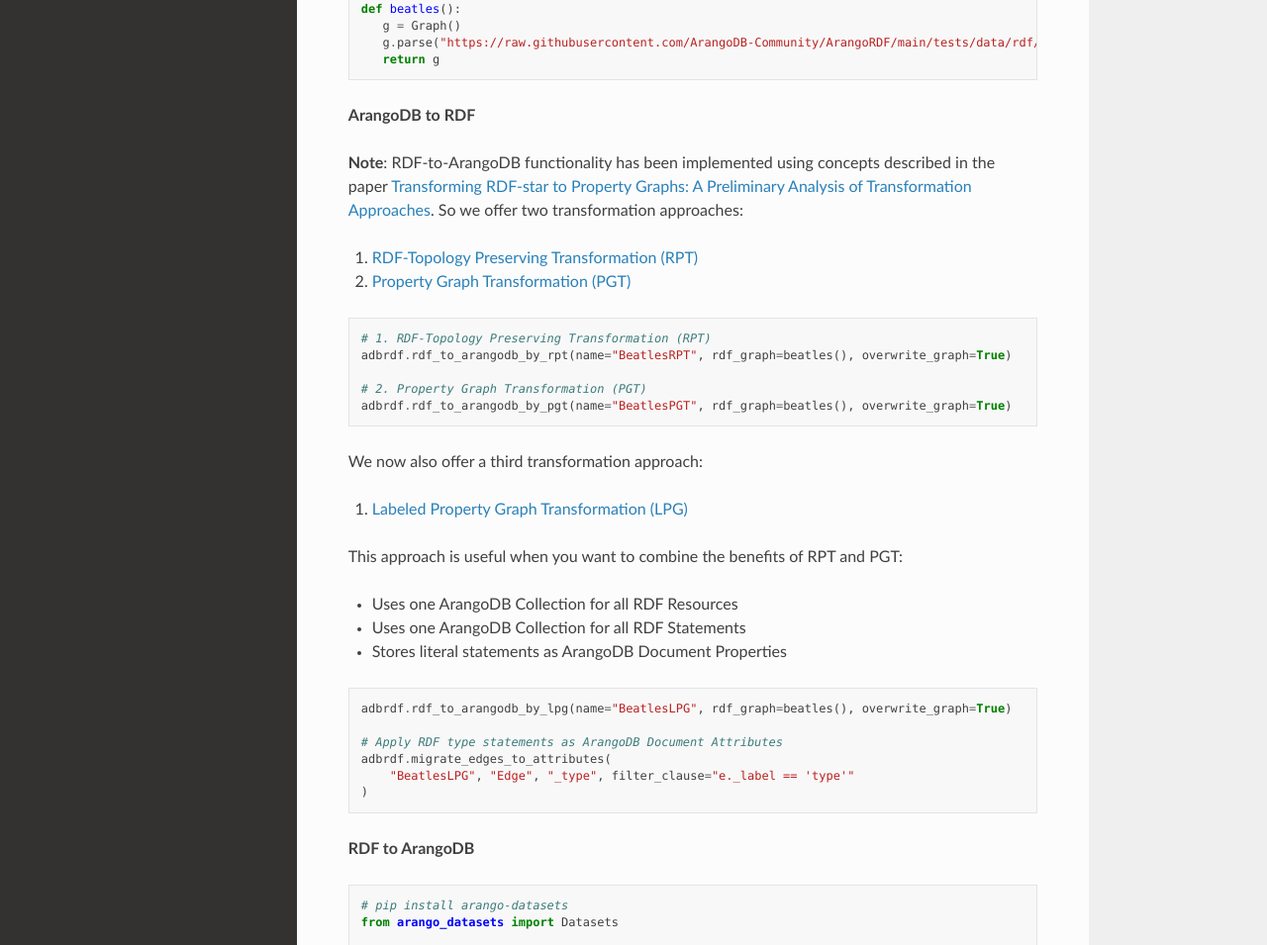
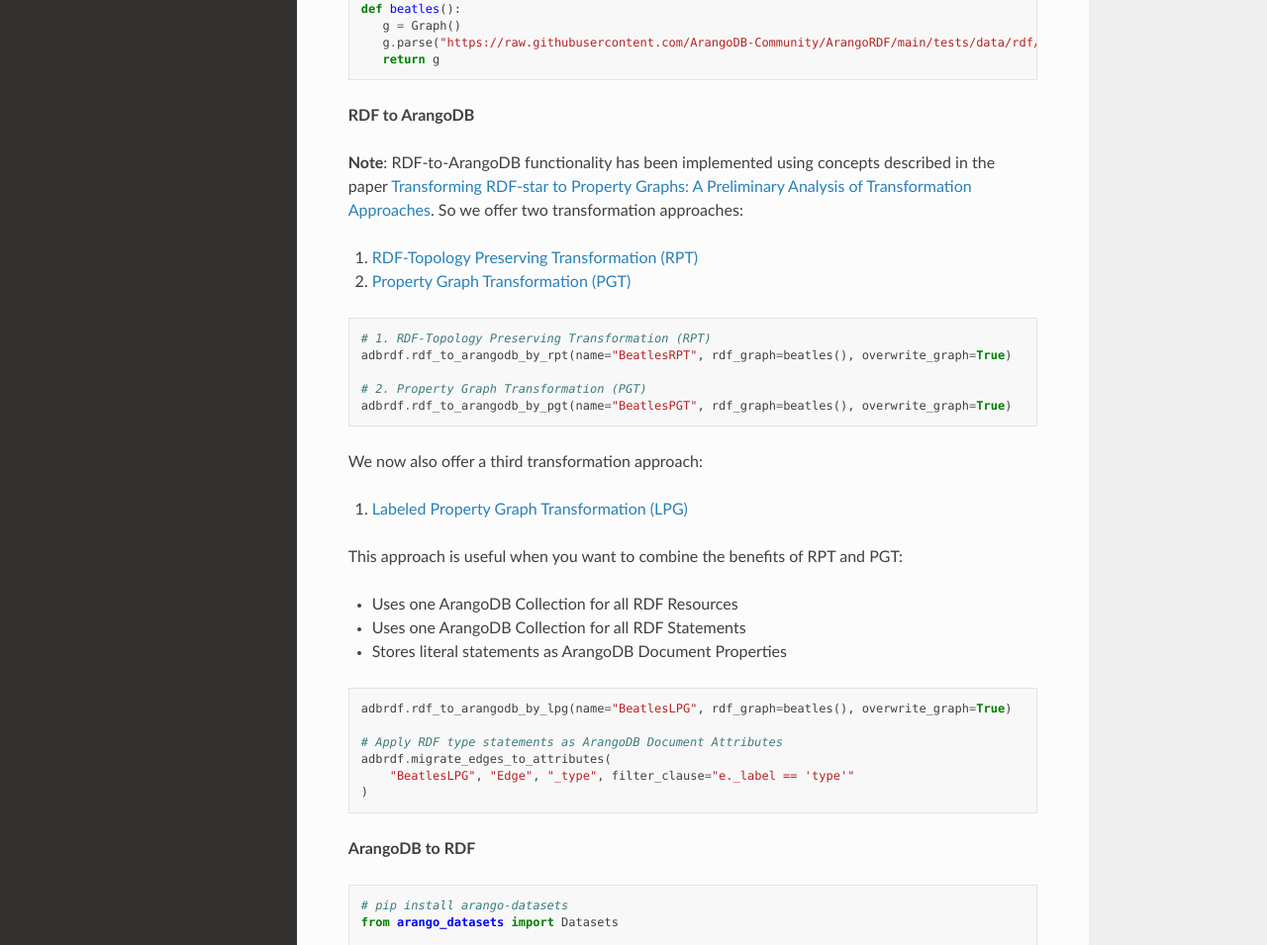
Before and after one commit to ArangoDB-Community/ArangoRDF, a Sphinx documentation site: the page built from docs/quickstart.rst, in a window 1280 px wide and 1400 px high. Shown: the part 351-1306 px from the top of the window at 99% size. Built offline with Sphinx 7.4.7 and the Read the Docs theme 3.1.0, drawn with Linux system fonts in a browser that asks for light colours.

Commit message:
fix: typo

```diff
--- a/docs/quickstart.rst
+++ b/docs/quickstart.rst
@@ -20,7 +20,7 @@
       g.parse("https://raw.githubusercontent.com/ArangoDB-Community/ArangoRDF/main/tests/data/rdf/beatles.ttl", format="ttl")
       return g
 
-**ArangoDB to RDF**
+**RDF to ArangoDB**
 
 **Note**: RDF-to-ArangoDB functionality has been implemented using concepts described in the paper
 `Transforming RDF-star to Property Graphs: A Preliminary Analysis of Transformation Approaches
@@ -56,7 +56,7 @@
        "BeatlesLPG", "Edge", "_type", filter_clause="e._label == 'type'"
    )
 
-**RDF to ArangoDB**
+**ArangoDB to RDF**
 
 .. code-block:: python
 
```
